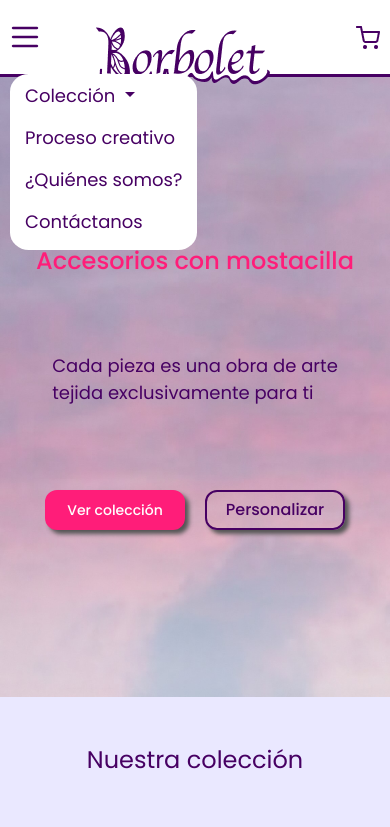
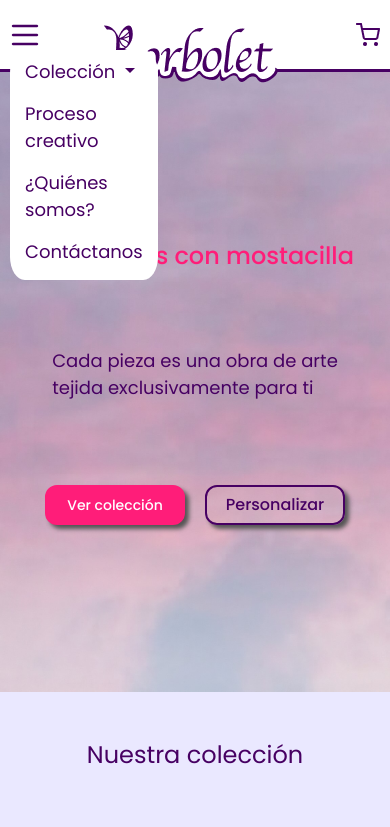
Before and after one commit to mariafmaceab/proyecto-final, a website: page index.html in a window 390 px wide. Both pictures are taken after a click on the button 25 px from the left and 37 px from the top of the page. Shown: the top 827 px of the page. Drawn offline with nearby package versions, Linux system fonts and the light colour scheme; files whose address does not match are found by name.

Commit message:
solucion de movimiento en navbar

```diff
--- a/index.html
+++ b/index.html
@@ -26,7 +26,7 @@
               </button>
               <!-- Contenedor del menú desplegable -->
                 <div class="collapse navbar-collapse" id="navbarSupportedContent">
-                    <ul class="navbar-nav me-auto mb-2 mb-lg-0">
+                    <ul class="navbar-nav">
                         <!-- Menú desplegable "Colección" -->
                         <li class="nav-item dropdown">
                             <a class="coleccion-link nav-link dropdown-toggle" href="#" id="navbarDropdown" role="button" data-bs-toggle="dropdown" aria-expanded="false">
--- a/scss/layout/_header.scss
+++ b/scss/layout/_header.scss
@@ -14,6 +14,8 @@ header{
         box-sizing: border-box;
     }
 
+    .desktop-navbar{
+        width: 100%;
         .navBar{
             @include flex(row, space-around, center, 30px);
             background-color: #ffffff;
@@ -29,6 +31,8 @@ header{
                 }
             }
         }
+    }
+
 
     .navBar div{
         @include flex(row, space-between, center, 30px);
--- a/scss/layout/media/_media1180.scss
+++ b/scss/layout/media/_media1180.scss
@@ -32,21 +32,23 @@
     .desktop-navbar {
         display: none;
     }
-
-    *{
-        transition: none !important;
-     }
     .mobile-navbar {
         @include flex(row, space-between, center, 0);
         background-color: #ffffff;
         border-bottom: .1875rem solid #470063;
-        padding: 0px 20px 0px 20px;
+        padding: 0;
+        width: 100%;
         .show {
             z-index: 1050;
+            max-height: 500px;
         }
 
         .navbar-toggler-icon{
             background-image: url(../assets/img/Hamburguesa.svg);
+            background-size: contain;
+            background-repeat: no-repeat;
+            width: 30px;
+            height: 30px;
         }
         .navbar-toggler{
             padding: 0;
@@ -56,22 +58,28 @@
             transition: none;
             overflow: hidden;
         }
+        .navbar-collapse {
+            position: absolute;
+            transition: none !important;
+        }
         .container-fluid{
-            width: 33%;
+            width: 25%;
             margin-right: 0;
             padding-right: 0;
+            position: relative;
             .collapse{
                 position: absolute;
                 top: 100%;
                 .navbar-nav{
                     background-color: #ffffff;
-                    height: 100%;
+                    margin: 0 !important;
                     padding-left: 15px;
                     padding-right: 15px;
                     width: 100%;
                     border-radius: 10%;
                     .dropdown-menu{
-                        width: 100%;
+                        width: auto;
+                        max-width: 350px;
                         box-shadow: inset 0px 1px 2px rgba(0, 0, 0, 0.15),
                         inset 0px -1px 2px rgba(255, 255, 255, 0.6);
                     }
@@ -96,18 +104,21 @@
 
         }
         .logo-mobile{
-            width: 33%;
+            width: 50%;
             a{
                 .navbar-brand{
                     position: relative;
                     top: 20px;
+                    left: 13%;
                     height: auto;
+                    margin: 0;
+                    padding: 0;
                 }
             }
         }
 
         .divCesta{
-            width: 33%;
+            width: 25%;
             display: flex;
             align-items: center;
             height: 69px;
```
Also changed, not shown: css/style.css, 1 other file. Lines whose indentation alone changed are shown as unchanged.
